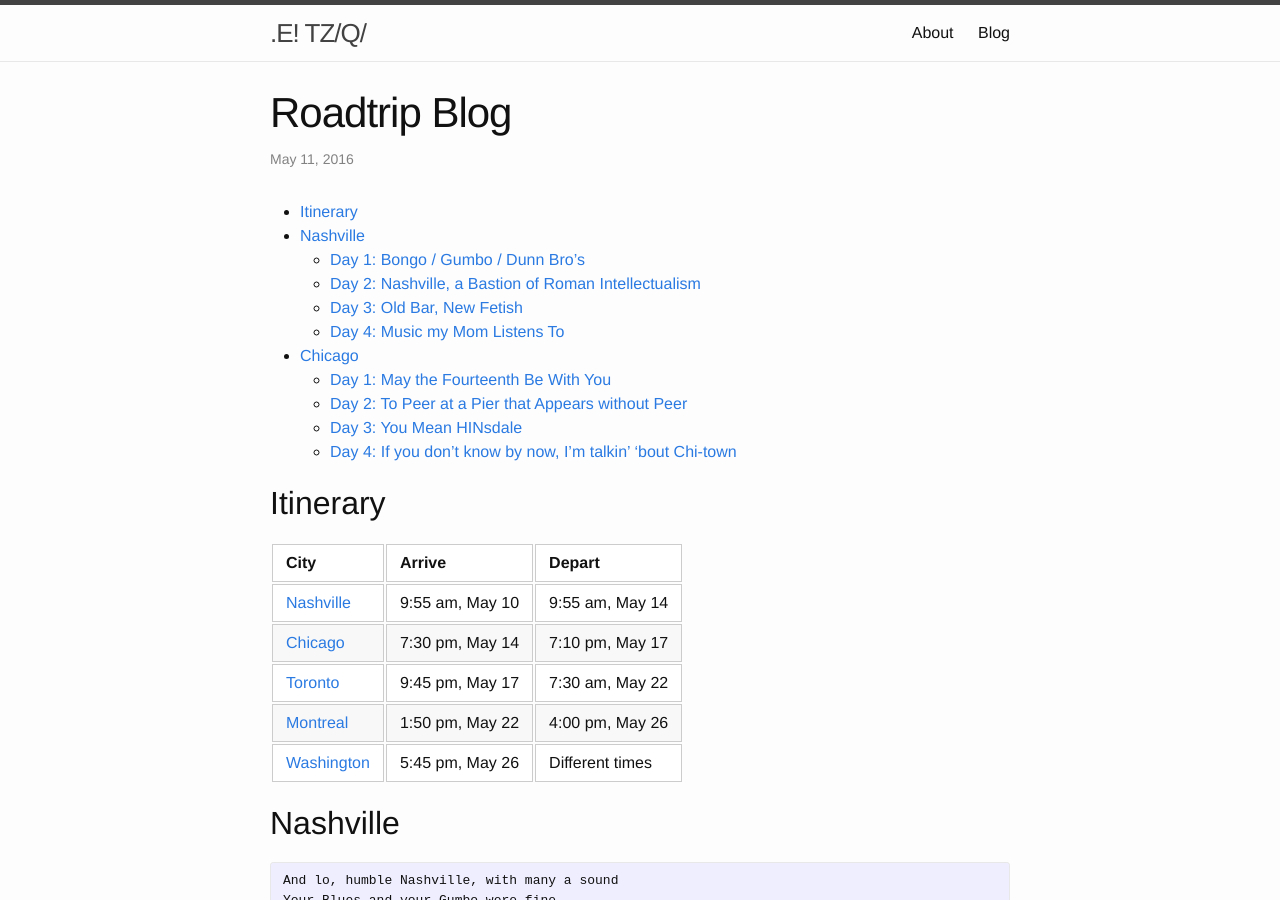
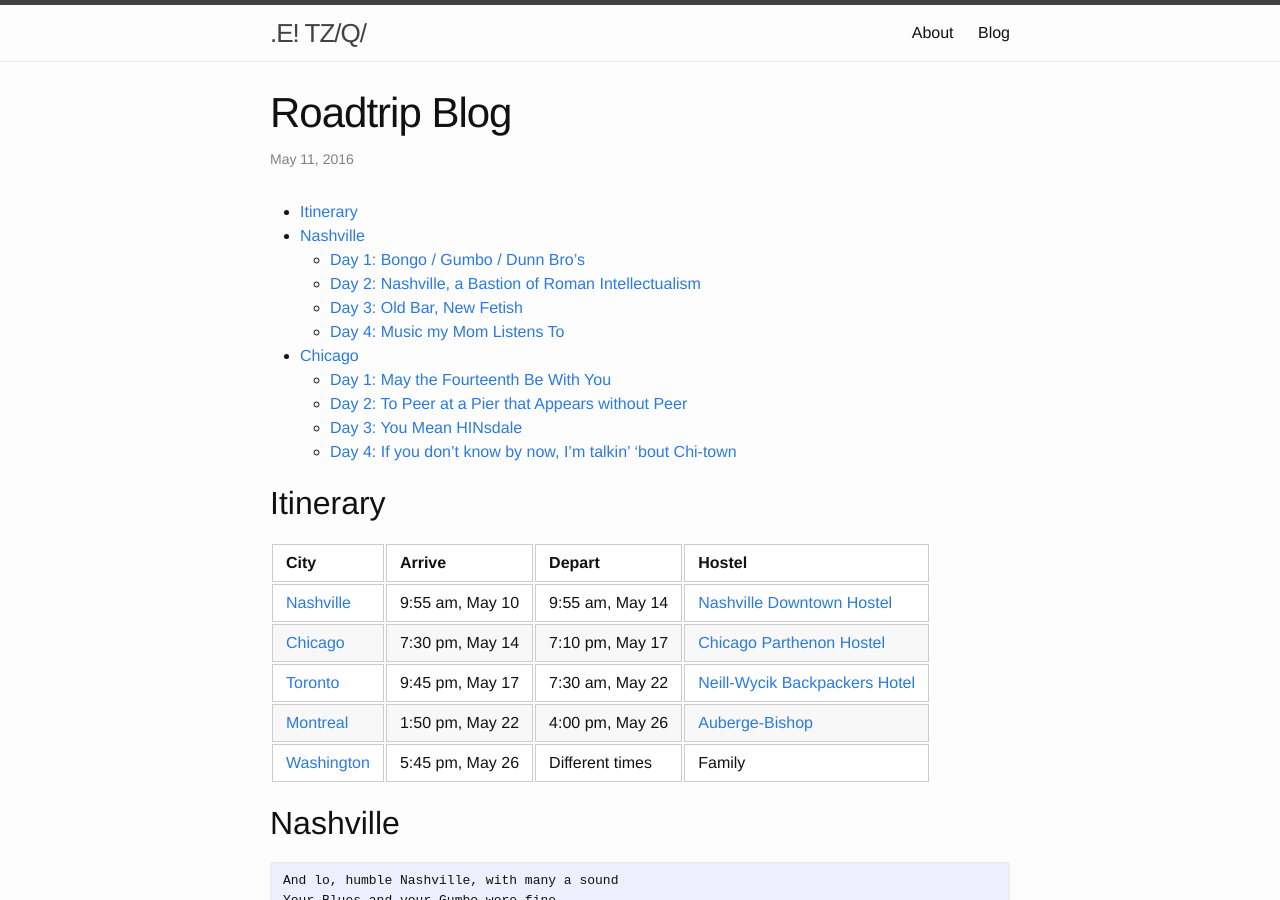
Before and after one commit to codekansas/codekansas.github.io, a Jekyll site: the page built from _posts/2016-05-11-patriotism-tour.markdown, in a window 1280 px wide and 900 px high. Built offline with Jekyll 4.4.1, drawn with Linux system fonts in a browser that asks for light colours.

Commit message:
added hostels

```diff
--- a/_posts/2016-05-11-patriotism-tour.markdown
+++ b/_posts/2016-05-11-patriotism-tour.markdown
@@ -11,13 +11,13 @@ excerpt: My trip with Wei Wei across the United States and Canada, from Nashvill
 
 ## Itinerary
 
-| City                               | Arrive             | Depart             |
-| ---------------------------------- | ------------------ | ------------------ |
-| [Nashville](#nashville)            | 9:55 am, May 10    | 9:55 am, May 14    |
-| [Chicago](#chicago)                | 7:30 pm, May 14    | 7:10 pm, May 17    |
-| [Toronto](#toronto)                | 9:45 pm, May 17    | 7:30 am, May 22    |
-| [Montreal](#montreal)              | 1:50 pm, May 22    | 4:00 pm, May 26    |
-| [Washington](#washington)          | 5:45 pm, May 26    | Different times    |
+| City                               | Arrive             | Depart             | Hostel |
+| ---------------------------------- | ------------------ | ------------------ | --- |
+| [Nashville](#nashville)            | 9:55 am, May 10    | 9:55 am, May 14    | [Nashville Downtown Hostel](http://www.nashvilledowntownhostel.com/) |
+| [Chicago](#chicago)                | 7:30 pm, May 14    | 7:10 pm, May 17    | [Chicago Parthenon Hostel](http://www.chicagoparthenonhostel.com/) |
+| [Toronto](#toronto)                | 9:45 pm, May 17    | 7:30 am, May 22    | [Neill-Wycik Backpackers Hotel](http://torontobackpackershotel.com/) |
+| [Montreal](#montreal)              | 1:50 pm, May 22    | 4:00 pm, May 26    | [Auberge-Bishop](http://www.hostelworld.com/hosteldetails.php/Auberge-Bishop/Montreal/63208) |
+| [Washington](#washington)          | 5:45 pm, May 26    | Different times    | Family |
 
 ## Nashville
 
```
Also changed, not shown: 1 other file.
